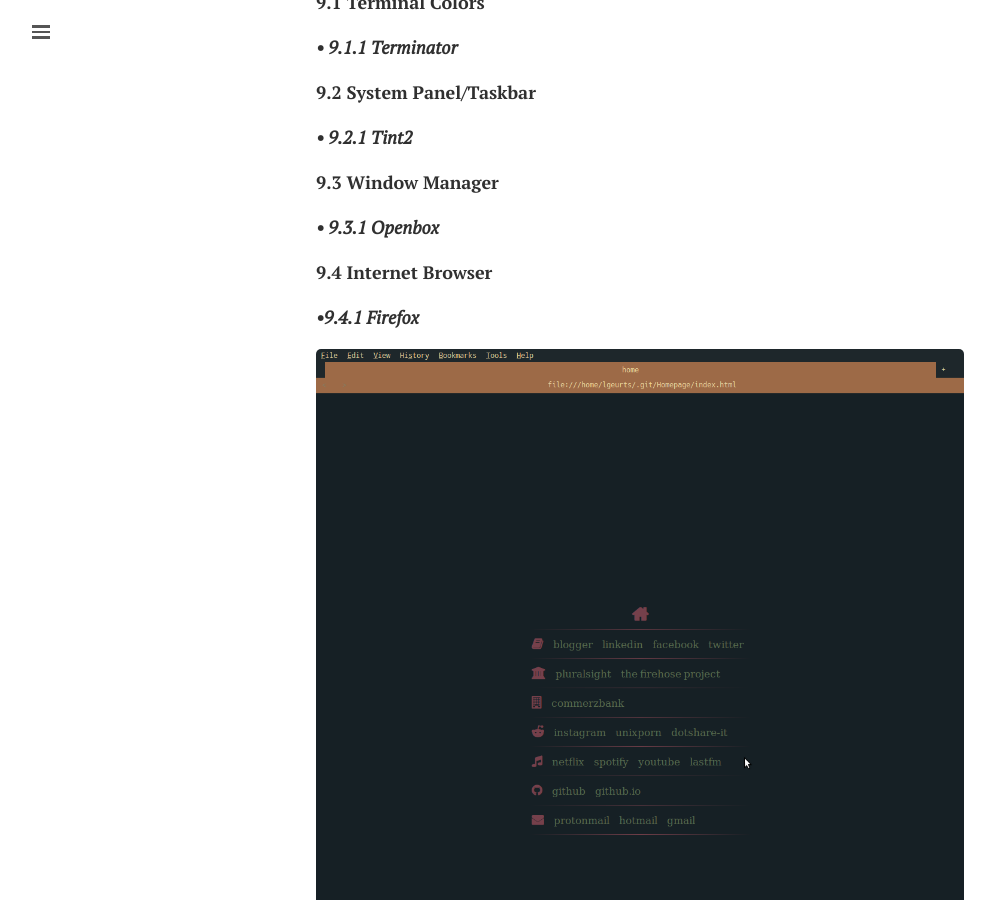
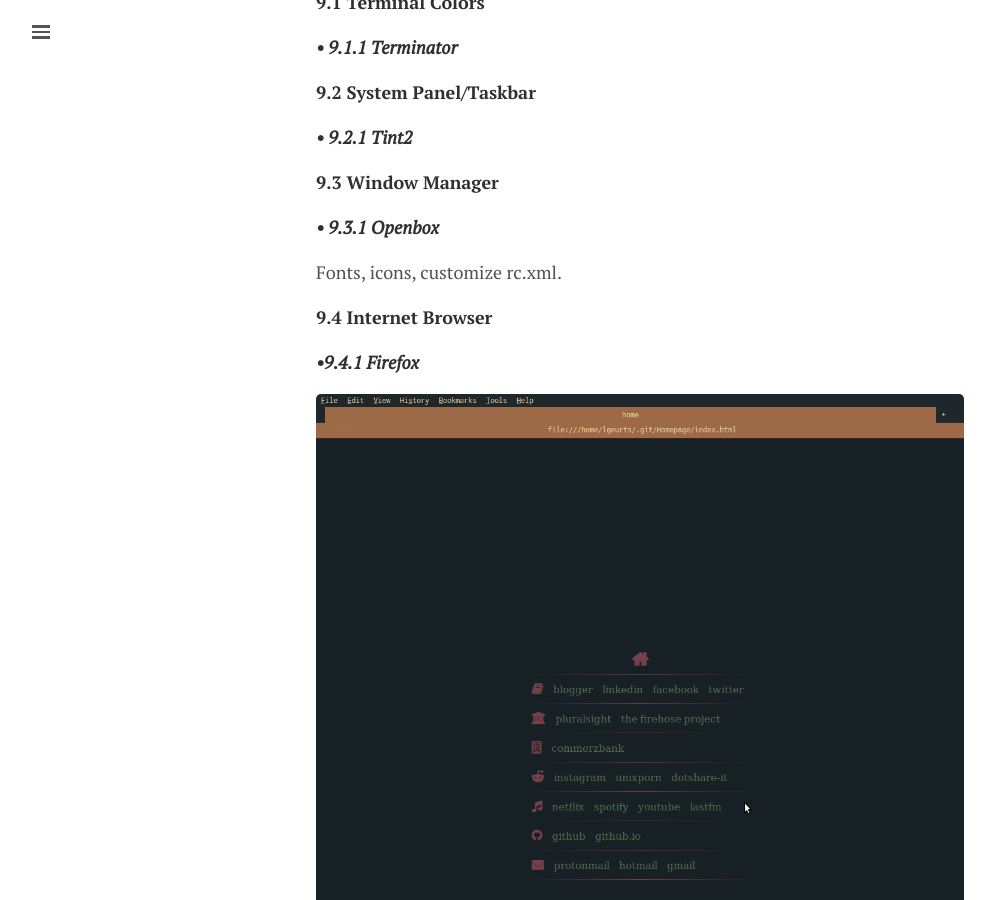
Before and after one commit to lgeurts/lgeurts.github.io, a Jekyll site: the page built from _posts/2017-07-11-bunsenlabs-linux-setup-notes-for dell-inspiron-6000.md, in a window 1280 px wide and 900 px high, scrolled down 8256 px. Shown: the whole window, without its empty margins (0-995 px from the left). Built offline with Jekyll 4.4.1, drawn with Linux system fonts in a browser that asks for light colours; nearby versions of some CDN libraries; comment, search, counter and statistics services are not loaded.

Commit message:
Update 2017-07-11-bunsenlabs-linux-setup-notes-for dell-inspiron-6000.md

```diff
--- a/_posts/2017-07-11-bunsenlabs-linux-setup-notes-for dell-inspiron-6000.md
+++ b/_posts/2017-07-11-bunsenlabs-linux-setup-notes-for dell-inspiron-6000.md
@@ -275,6 +275,8 @@
 
 ***• 9.3.1 Openbox***
 
+Fonts, icons, customize rc.xml.
+
 **9.4 Internet Browser**
 
 ***•9.4.1 Firefox***
```
